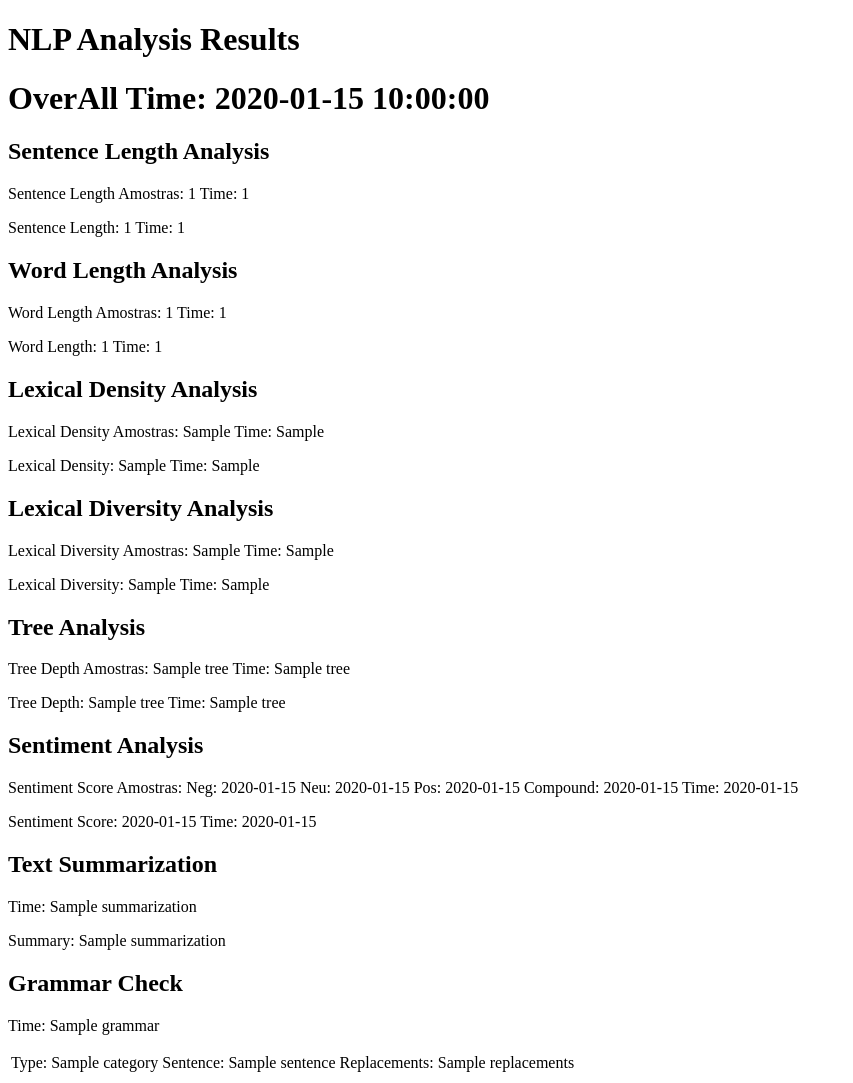
After one commit to LuisLandeiras/Projeto, a Flask app: template templates/sub.html in a window 1280 px wide. The commit adds this page. Shown: the whole page, without its empty margins (0-853 px from the left). Run offline with Flask 3, Linux system fonts and the light colour scheme; the template is opened without the code that fills it: most values are stand-ins (such as "Sample title", 1, 10 or a date in 2020).

Commit message:
In Process

```diff
--- a/main.py
+++ b/main.py
@@ -1,7 +1,74 @@
-from flask import Flask, render_template
+from flask import Flask, render_template, request
+import AuxFun, TCM, RM, SA, GC, Tree, TS, threading, time
 
 app = Flask(__name__)
 
-@app.route("/", methods = ["GET","POST"])
+@app.route("/")
 def main():
     return render_template('index.html')
+
+@app.route('/sub', methods=['POST'])
+def sub():
+    t = time.process_time()
+    result = request.form
+    Texto = result.get('text')
+
+    ResultadosA = {}
+    Resultados = {}
+
+    Samples = AuxFun.Amostras(Texto,1)
+
+    #TCM Amostras
+    def TSentenceLengthA(): ResultadosA['SentenceLength'] = TCM.SentenceLengthA(Samples[1])
+    def TWordLengthA(): ResultadosA['WordLength'] = TCM.WordLengthA(Samples[0])
+    def TLexicalDensityA(): ResultadosA['LexicalDensity'] = TCM.LexicalDensityA(Samples[0])
+    def TLexicalDiversityA(): ResultadosA['LexicalDiversity'] = TCM.LexicalDiversityA(Samples[0])
+    #TCM
+    def TSentenceLength(): Resultados['SentenceLength'] = TCM.SentenceLength(Texto)
+    def TWordLength(): Resultados['WordLength'] = TCM.WordLength(Texto)
+    def TLexicalDensity(): Resultados['LexicalDensity'] = TCM.LexicalDensity(Texto)
+    def TLexicalDiversity(): Resultados['LexicalDiversity'] = TCM.LexicalDiversity(Texto)
+
+    #Tree Amostras
+    def TTreeA(): ResultadosA['Tree'] = Tree.DepthA(Samples[1])
+    #Tree
+    def TTree(): Resultados['Tree'] = Tree.Depth(Texto)
+
+    #SA Amostras
+    def TSentimentA(): ResultadosA['Sentiment'] = SA.SentimentA(Samples[1])
+    #SA
+    def TSentiment(): Resultados['Sentiment'] = SA.Sentiment(Texto)
+
+    #TS
+    def TTextSum(): Resultados['Summarization'] = TS.TextSummarization(Texto)
+
+    #GC
+    def TGrammar(): Resultados['Grammar'] = GC.Grammar(Texto)
+
+    # Create threads
+    threads = [
+        threading.Thread(target=TSentenceLengthA),
+        threading.Thread(target=TWordLengthA),
+        threading.Thread(target=TLexicalDensityA),
+        threading.Thread(target=TLexicalDiversityA),
+        threading.Thread(target=TTreeA),
+        threading.Thread(target=TSentimentA),
+        threading.Thread(target=TSentenceLength),
+        threading.Thread(target=TWordLength),
+        threading.Thread(target=TLexicalDensity),
+        threading.Thread(target=TLexicalDiversity),
+        threading.Thread(target=TTree),
+        threading.Thread(target=TSentiment),
+        threading.Thread(target=TTextSum),
+        threading.Thread(target=TGrammar)
+    ]
+
+    # Start threads
+    for thread in threads:
+        thread.start()
+
+    # Wait for all threads to finish
+    for thread in threads:
+        thread.join()
+
+    return render_template('sub.html', Amostras=ResultadosA, Completo=Resultados, Time=time.process_time() - t)
--- /dev/null
+++ b/templates/sub.html
@@ -0,0 +1,50 @@
+<!DOCTYPE html>
+<html lang="en">
+<head>
+    <meta charset="UTF-8">
+    <meta name="viewport" content="width=device-width, initial-scale=1.0">
+    <title>NLP Analysis Results</title>
+</head>
+<body>
+    <h1>NLP Analysis Results</h1>
+    <h1>OverAll Time: {{Time}}</h1>
+
+    <h2>Sentence Length Analysis</h2>
+    <p>Sentence Length Amostras: {{ Amostras.SentenceLength[0] }} Time: {{ Amostras.SentenceLength[1] }}</p>
+    <p>Sentence Length: {{ Completo.SentenceLength[0] }} Time: {{ Completo.SentenceLength[1] }}</p>
+
+    <h2>Word Length Analysis</h2>
+    <p>Word Length Amostras: {{ Amostras.WordLength[0] }} Time: {{ Amostras.WordLength[1] }}</p>
+    <p>Word Length: {{ Completo.WordLength[0] }} Time: {{ Completo.WordLength[1] }}</p>
+
+    <h2>Lexical Density Analysis</h2>
+    <p>Lexical Density Amostras: {{ Amostras.LexicalDensity[0] }} Time: {{ Amostras.LexicalDensity[1] }}</p>
+    <p>Lexical Density: {{ Completo.LexicalDensity[0] }} Time: {{ Completo.LexicalDensity[1] }}</p>
+
+    <h2>Lexical Diversity Analysis</h2>
+    <p>Lexical Diversity Amostras: {{ Amostras.LexicalDiversity[0] }} Time: {{ Amostras.LexicalDiversity[1] }}</p>
+    <p>Lexical Diversity: {{ Completo.LexicalDiversity[0] }} Time: {{ Completo.LexicalDiversity[1] }}</p>
+
+    <h2>Tree Analysis</h2>
+    <p>Tree Depth Amostras: {{ Amostras.Tree[0] }} Time: {{ Amostras.Tree[1] }}</p>
+    <p>Tree Depth: {{ Completo.Tree[0] }} Time: {{ Completo.Tree[1] }}</p>
+
+    <h2>Sentiment Analysis</h2>
+    <p>Sentiment Score Amostras: Neg: {{ Amostras.Sentiment[0] }} Neu: {{ Amostras.Sentiment[1] }} Pos: {{ Amostras.Sentiment[2] }} Compound: {{ Amostras.Sentiment[3] }} Time: {{ Amostras.Sentiment[4] }}</p>
+    <p>Sentiment Score: {{ Completo.Sentiment[0] }} Time: {{ Completo.Sentiment[1]}}</p>
+
+    <h2>Text Summarization</h2>
+    <p>Time: {{ Completo.Summarization[1] }}</p>
+    <p>Summary: {{ Completo.Summarization[0] }}</p>
+
+    <h2>Grammar Check</h2>
+    <p>Time: {{ Completo.Grammar[1] }}</p>
+    <table>
+        {% for Erros in Completo.Grammar[0] %}
+            <tr>
+                <td>Type: {{Erros.category}} Sentence: {{Erros.sentence}} Replacements: {{Erros.replacements}}</td>
+            </tr>
+        {% endfor %}
+    </table>
+</body>
+</html>
```
Also changed, not shown: AuxFun.py (+6 -3 lines), GC.py (+7 -11 lines), RM.py (+15 -15 lines), SA.py (+16 -14 lines), TCM.py (+35 -35 lines), TS.py (+6 -5 lines), Tree.py (+37 -37 lines), templates/index.html (+10 -4 lines).
